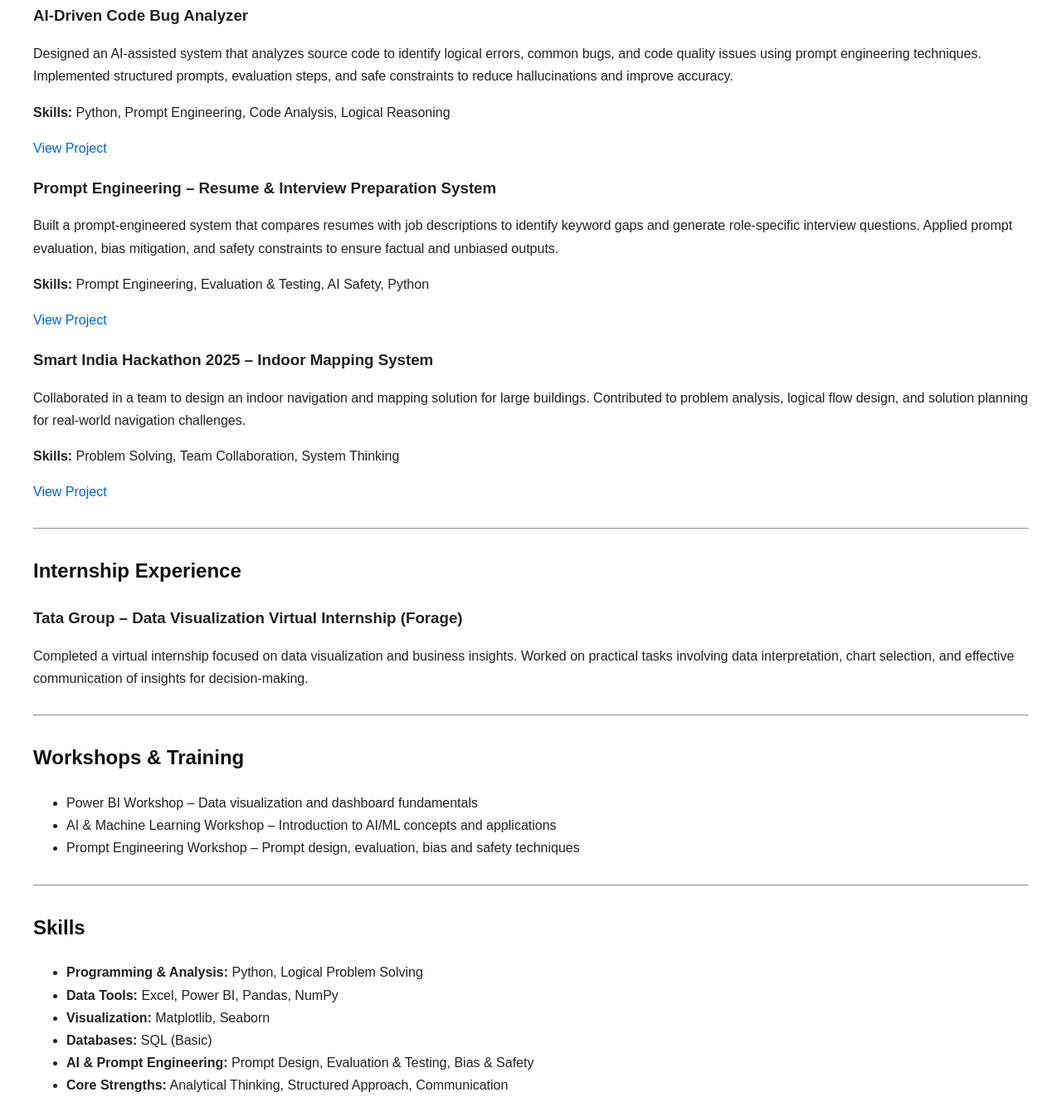
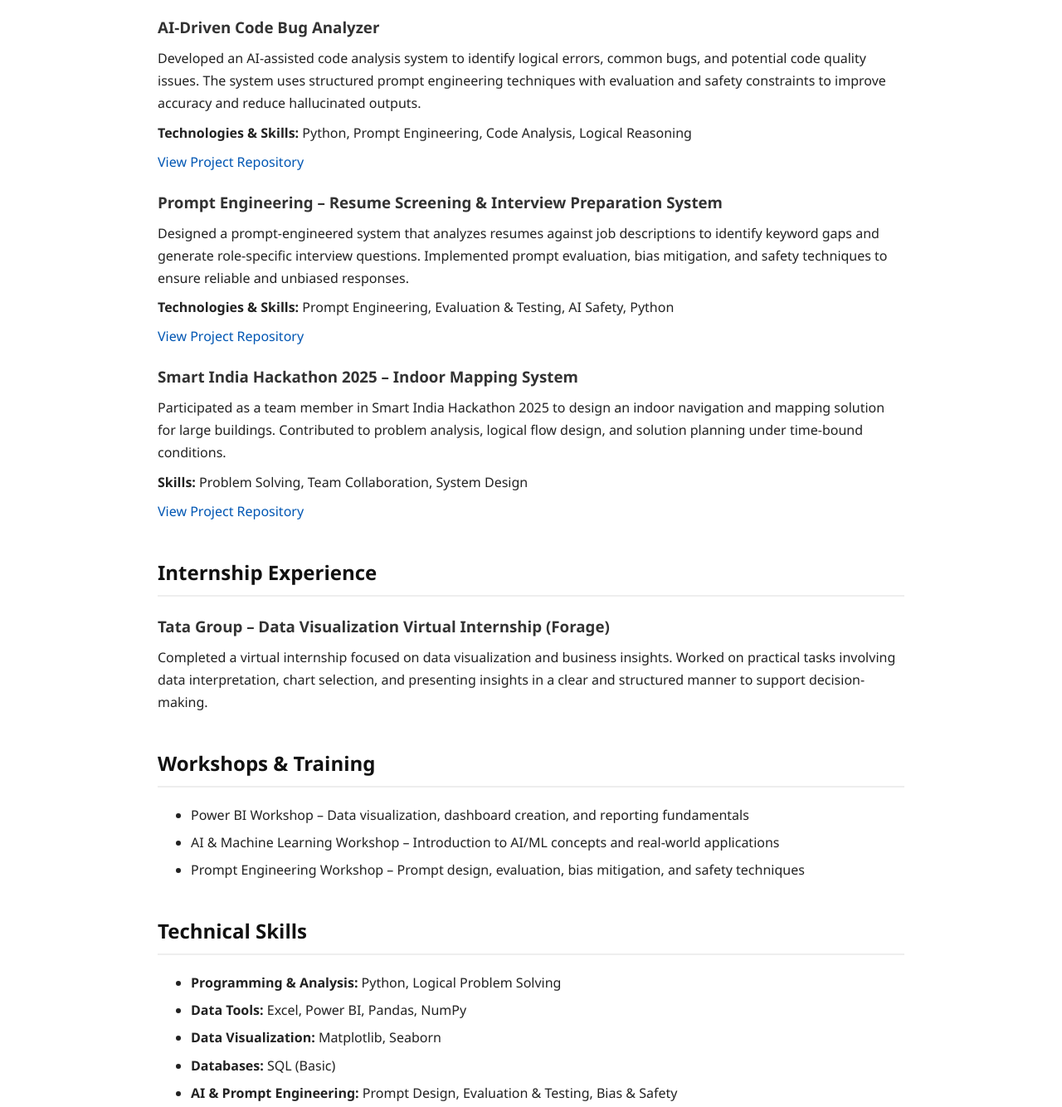
Before and after one commit to Shan012lgtm/Shan012gtm.github.io, a plain HTML site: page index.html in a window 1280 px wide. Shown: the part 537-1871 px from the top of the page at 83% size. Drawn offline with Linux system fonts and the light colour scheme.

Commit message:
Update index.html

```diff
--- a/index.html
+++ b/index.html
@@ -6,124 +6,141 @@
   <meta name="viewport" content="width=device-width, initial-scale=1">
   <style>
     body {
-      font-family: Arial, Helvetica, sans-serif;
-      margin: 40px;
+      font-family: "Segoe UI", Arial, sans-serif;
+      margin: 40px auto;
+      max-width: 900px;
       line-height: 1.7;
       color: #222;
+      background-color: #ffffff;
     }
-    h1, h2 {
+    h1 {
+      font-size: 32px;
+      margin-bottom: 5px;
+    }
+    h2 {
+      margin-top: 40px;
+      border-bottom: 2px solid #eee;
+      padding-bottom: 6px;
       color: #111;
     }
     h3 {
-      margin-bottom: 5px;
+      margin-bottom: 6px;
+      color: #333;
+    }
+    p {
+      margin: 8px 0;
+    }
+    ul {
+      margin-top: 6px;
+    }
+    li {
+      margin-bottom: 6px;
     }
     a {
-      color: #0366d6;
+      color: #0056b3;
       text-decoration: none;
     }
     a:hover {
       text-decoration: underline;
     }
-    hr {
-      margin: 30px 0;
+    .subtitle {
+      font-size: 16px;
+      color: #555;
+      margin-bottom: 20px;
     }
-    ul {
-      margin-top: 5px;
+    .section {
+      margin-top: 25px;
     }
   </style>
 </head>
 <body>
 
 <h1>S Dharshan</h1>
-<p><strong>Entry-Level Data & AI Analyst | Python, Excel, Power BI, Prompt Engineering</strong></p>
+<div class="subtitle">
+Entry-Level Data & AI Analyst | Python, Excel, Power BI, Prompt Engineering
+</div>
 
 <p>
-Entry-level Data and AI Analyst with a strong foundation in mathematics, data analysis, and Python.
-Hands-on experience in Excel, Power BI, and prompt engineering through workshops, virtual internships,
-and practical projects. Built AI-driven systems for code analysis and resume screening, and participated
-in Smart India Hackathon. Seeking opportunities in service-based and analytics roles to contribute to
-data-driven solutions.
+Entry-level Data and AI Analyst with a strong academic foundation in mathematics and hands-on exposure
+to data analysis, Excel, Power BI, and prompt engineering. Experienced in building AI-assisted analytical
+systems, performing data visualization, and working on structured problem-solving projects.
+Seeking an opportunity in a service-based or analytics-driven organization to contribute to
+data-driven solutions and continuously grow as a professional.
 </p>
-
-<hr>
 
 <h2>About Me</h2>
 <p>
-I am a B.Sc Mathematics graduate with a strong interest in data analysis and AI-driven problem solving.
-I enjoy working on structured, real-world problems and building practical solutions using Python,
-data tools, and prompt engineering techniques.
+I am a B.Sc Mathematics graduate with a keen interest in applying data analysis and AI techniques
+to real-world business problems. I focus on building practical, well-structured solutions rather
+than theoretical implementations. My experience includes virtual internships, workshops, and
+project-based learning in analytics and AI.
 </p>
-
-<hr>
 
 <h2>Projects</h2>
 
 <h3>AI-Driven Code Bug Analyzer</h3>
 <p>
-Designed an AI-assisted system that analyzes source code to identify logical errors, common bugs,
-and code quality issues using prompt engineering techniques. Implemented structured prompts,
-evaluation steps, and safe constraints to reduce hallucinations and improve accuracy.
+Developed an AI-assisted code analysis system to identify logical errors, common bugs,
+and potential code quality issues. The system uses structured prompt engineering techniques
+with evaluation and safety constraints to improve accuracy and reduce hallucinated outputs.
 </p>
-<p><strong>Skills:</strong> Python, Prompt Engineering, Code Analysis, Logical Reasoning</p>
+<p><strong>Technologies & Skills:</strong> Python, Prompt Engineering, Code Analysis, Logical Reasoning</p>
 <p>
-<a href="https://github.com/Shan012gtm/ai-code-bug-analyzer" target="_blank">View Project</a>
+<a href="https://github.com/Shan012gtm/ai-code-bug-analyzer" target="_blank">
+View Project Repository
+</a>
 </p>
 
-<h3>Prompt Engineering – Resume & Interview Preparation System</h3>
+<h3>Prompt Engineering – Resume Screening & Interview Preparation System</h3>
 <p>
-Built a prompt-engineered system that compares resumes with job descriptions to identify keyword gaps
-and generate role-specific interview questions. Applied prompt evaluation, bias mitigation, and safety
-constraints to ensure factual and unbiased outputs.
+Designed a prompt-engineered system that analyzes resumes against job descriptions to
+identify keyword gaps and generate role-specific interview questions. Implemented prompt
+evaluation, bias mitigation, and safety techniques to ensure reliable and unbiased responses.
 </p>
-<p><strong>Skills:</strong> Prompt Engineering, Evaluation & Testing, AI Safety, Python</p>
+<p><strong>Technologies & Skills:</strong> Prompt Engineering, Evaluation & Testing, AI Safety, Python</p>
 <p>
-<a href="https://github.com/Shan012gtm/prompt-engineering-project" target="_blank">View Project</a>
+<a href="https://github.com/Shan012gtm/prompt-engineering-project" target="_blank">
+View Project Repository
+</a>
 </p>
 
 <h3>Smart India Hackathon 2025 – Indoor Mapping System</h3>
 <p>
-Collaborated in a team to design an indoor navigation and mapping solution for large buildings.
-Contributed to problem analysis, logical flow design, and solution planning for real-world navigation
-challenges.
+Participated as a team member in Smart India Hackathon 2025 to design an indoor navigation
+and mapping solution for large buildings. Contributed to problem analysis, logical flow
+design, and solution planning under time-bound conditions.
 </p>
-<p><strong>Skills:</strong> Problem Solving, Team Collaboration, System Thinking</p>
+<p><strong>Skills:</strong> Problem Solving, Team Collaboration, System Design</p>
 <p>
-<a href="https://github.com/Shan012gtm/hackathon-project" target="_blank">View Project</a>
+<a href="https://github.com/Shan012gtm/hackathon-project" target="_blank">
+View Project Repository
+</a>
 </p>
-
-<hr>
 
 <h2>Internship Experience</h2>
 
 <h3>Tata Group – Data Visualization Virtual Internship (Forage)</h3>
 <p>
-Completed a virtual internship focused on data visualization and business insights. Worked on
-practical tasks involving data interpretation, chart selection, and effective communication of insights
-for decision-making.
+Completed a virtual internship focused on data visualization and business insights.
+Worked on practical tasks involving data interpretation, chart selection, and presenting
+insights in a clear and structured manner to support decision-making.
 </p>
-
-<hr>
 
 <h2>Workshops & Training</h2>
 <ul>
-  <li>Power BI Workshop – Data visualization and dashboard fundamentals</li>
-  <li>AI & Machine Learning Workshop – Introduction to AI/ML concepts and applications</li>
-  <li>Prompt Engineering Workshop – Prompt design, evaluation, bias and safety techniques</li>
+  <li>Power BI Workshop – Data visualization, dashboard creation, and reporting fundamentals</li>
+  <li>AI & Machine Learning Workshop – Introduction to AI/ML concepts and real-world applications</li>
+  <li>Prompt Engineering Workshop – Prompt design, evaluation, bias mitigation, and safety techniques</li>
 </ul>
 
-<hr>
-
-<h2>Skills</h2>
+<h2>Technical Skills</h2>
 <ul>
   <li><strong>Programming & Analysis:</strong> Python, Logical Problem Solving</li>
   <li><strong>Data Tools:</strong> Excel, Power BI, Pandas, NumPy</li>
-  <li><strong>Visualization:</strong> Matplotlib, Seaborn</li>
+  <li><strong>Data Visualization:</strong> Matplotlib, Seaborn</li>
   <li><strong>Databases:</strong> SQL (Basic)</li>
   <li><strong>AI & Prompt Engineering:</strong> Prompt Design, Evaluation & Testing, Bias & Safety</li>
-  <li><strong>Core Strengths:</strong> Analytical Thinking, Structured Approach, Communication</li>
 </ul>
-
-<hr>
 
 <h2>Contact</h2>
 <p>
```
